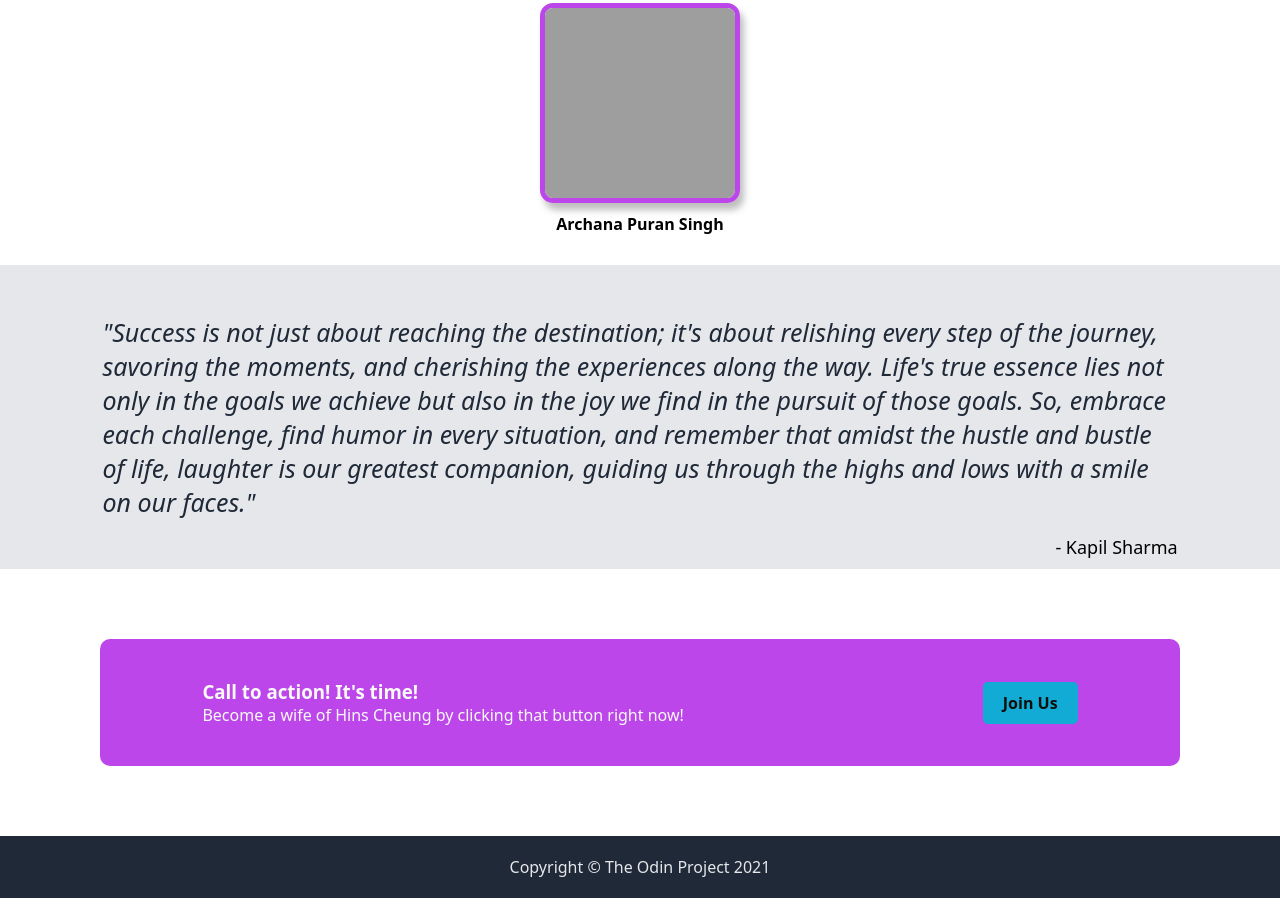
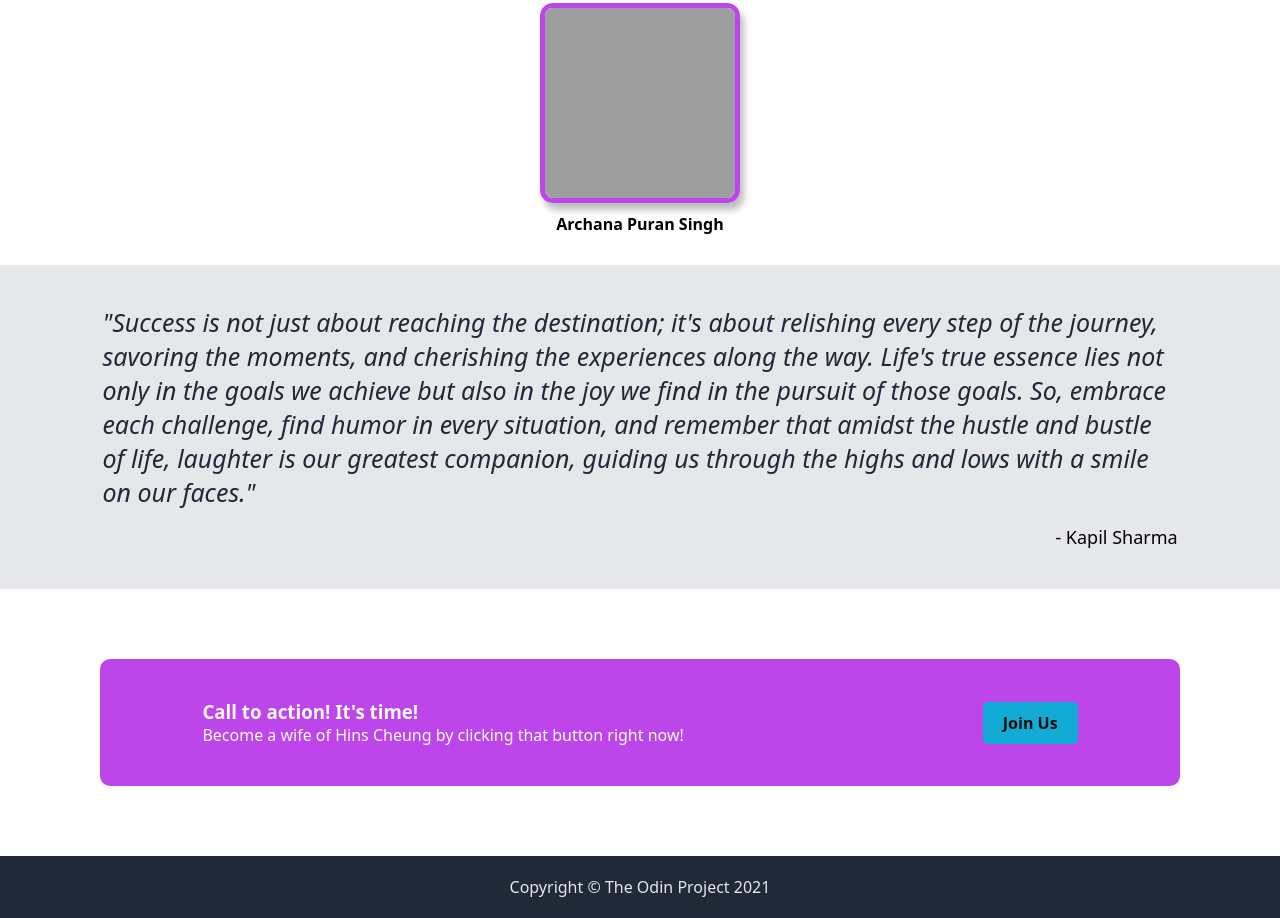
Before and after one commit to nirajkumardangi/odin-landing-page, a plain HTML site: page index.html in a window 1280 px wide. Shown: the part 972-1890 px from the top of the page. Drawn offline with Linux system fonts and the light colour scheme; grey boxes are pictures that could not be loaded.

Commit message:
adjust margin and padding of quotes section

```diff
--- a/style.css
+++ b/style.css
@@ -131,7 +131,7 @@ section .casts img {
 }
 
 #quotes {
-  padding: 50px 8%;
+  padding: 40px 8% 80px;
   background-color: #e5e7eb;
   position: relative;
 }
@@ -149,7 +149,7 @@ section .casts img {
   font-weight: 500;
   position: absolute;
   right: 8%;
-  bottom: 10px;
+  bottom: 40px;
 }
 
 .cta {
```
